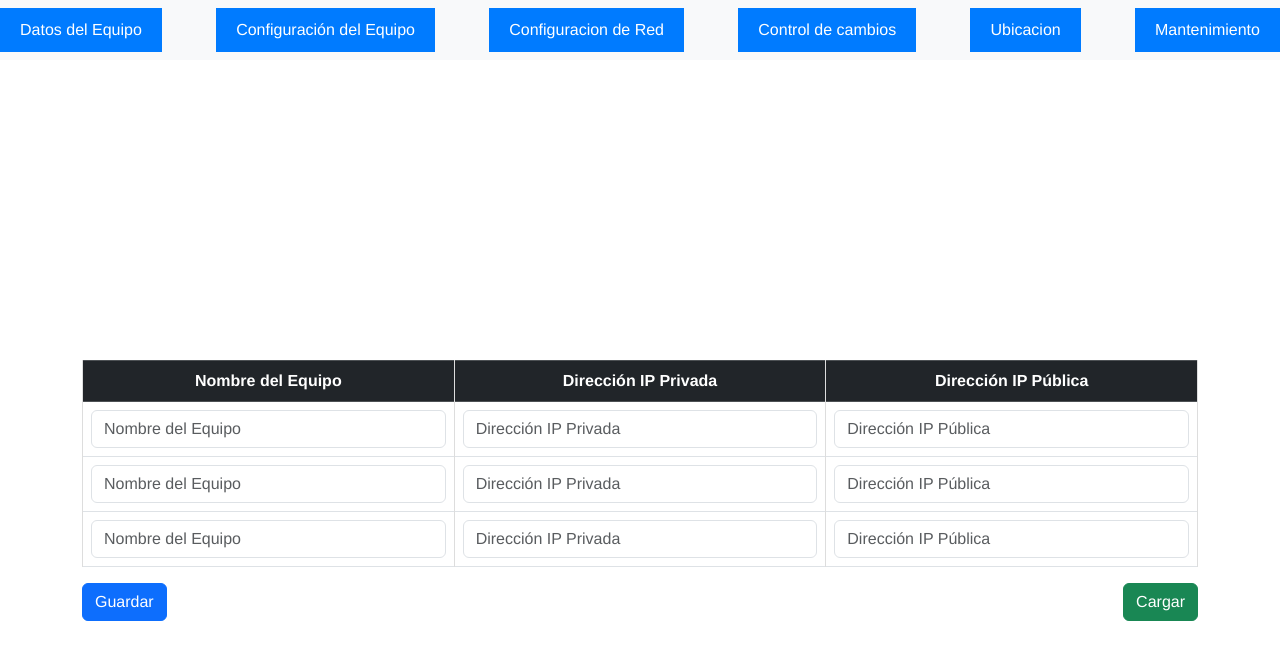
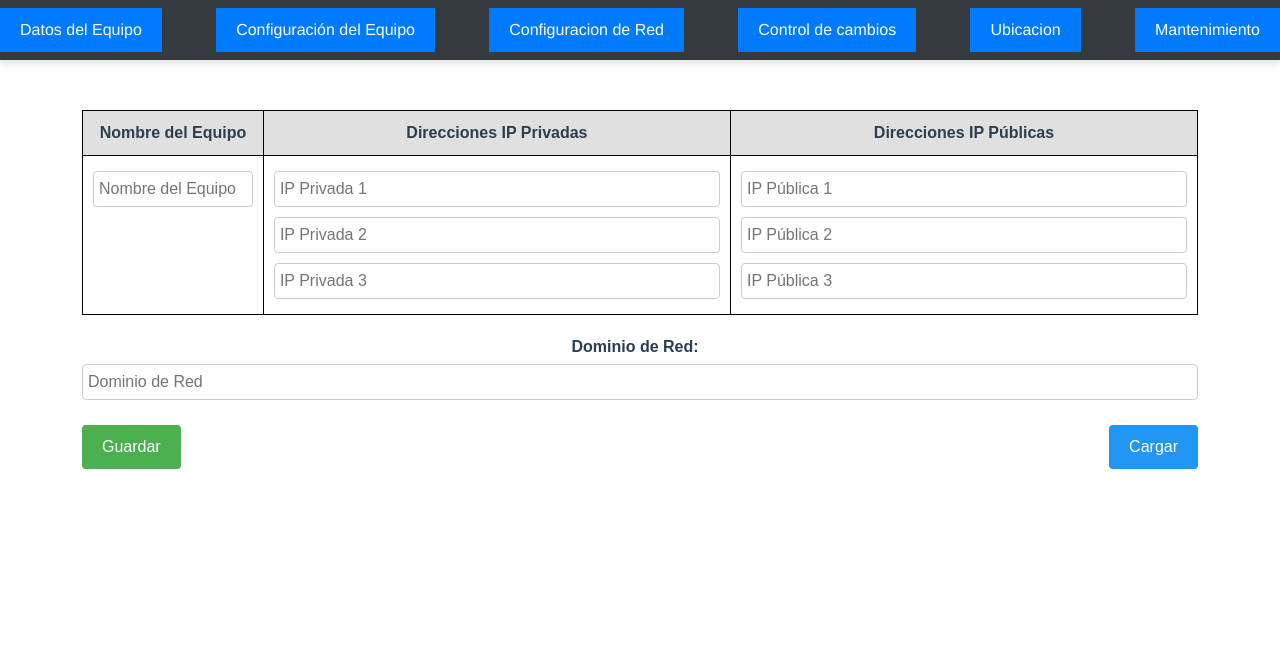
Before and after one commit to Yoha22/Desarrollo-Web, a Vue app in the folder proyecto_gestion/programa/: page /red in a window 1280 px wide. Shown: the top 660 px of the page. Built offline with nearby package versions, Linux system fonts and the light colour scheme.

Commit message:
subiendo configuraciones finales

```diff
--- a/proyecto_gestion/programa/src/App.vue
+++ b/proyecto_gestion/programa/src/App.vue
@@ -43,32 +43,42 @@ export default {
   font-family: Avenir, Helvetica, Arial, sans-serif;
   -webkit-font-smoothing: antialiased;
   -moz-osx-font-smoothing: grayscale;
-  display: absolute;
   text-align: center;
   color: #2c3e50;
 }
 
 #componente {
-  margin-top: 300px;
+  margin-top: 50px;
 }
 
 .navbar {
-  display: absolute;
-  justify-content: space-around;
-  background-color: #f8f9fa;
-  padding: 10px;
+  display: flex;
+  justify-content: center;
+  align-items: center;
+  background-color: #343a40; /* Fondo oscuro */
+  padding: 15px;
+  box-shadow: 0 4px 6px rgba(0, 0, 0, 0.1); /* Sombra para darle profundidad */
 }
 
 button {
   padding: 10px 20px;
   cursor: pointer;
   border: none;
-  background-color: #007bff;
+  background-color: #007bff; /* Azul primario */
   color: white;
   border-radius: 5px;
+  margin: 0 10px; /* Espaciado entre botones */
+  font-size: 16px;
+  transition: background-color 0.3s ease, transform 0.2s ease;
 }
 
 button:hover {
-  background-color: #0056b3;
+  background-color: #0056b3; /* Azul más oscuro al pasar el mouse */
+  transform: scale(1.05); /* Efecto de zoom */
+}
+
+button:active {
+  transform: scale(1); /* Elimina el zoom al hacer clic */
+  background-color: #003d80; /* Azul aún más oscuro al hacer clic */
 }
 </style>
--- a/proyecto_gestion/programa/src/components/ConfiguracionDeEquipo.vue
+++ b/proyecto_gestion/programa/src/components/ConfiguracionDeEquipo.vue
@@ -1,62 +1,120 @@
 <template>
     <div class="container border p-4">
+      <!-- Configuración del Equipo -->
+      <h5 class="mb-4">Configuración del Equipo</h5>
 
       <div class="row mb-3">
         <div class="col-6">
           <label class="form-label">Virtual:</label>
-                <input type="text" class="form-control form-control-sm" v-model="formConfig.virtual" />
+          <input
+            type="text"
+            class="form-control form-control-sm"
+            v-model="formConfig.virtual"
+          />
         </div>
         <div class="col-6">
           <label class="form-label">Físico:</label>
-                <input type="text" class="form-control form-control-sm" v-model="formConfig.fisico" />
+          <input
+            type="text"
+            class="form-control form-control-sm"
+            v-model="formConfig.fisico"
+          />
         </div>
       </div>
 
       <div class="row mb-3">
         <div class="col-6">
           <label class="form-label">Producción:</label>
-                <input type="text" class="form-control form-control-sm" v-model="formConfig.produccion" />
+          <input
+            type="text"
+            class="form-control form-control-sm"
+            v-model="formConfig.produccion"
+          />
         </div>
         <div class="col-6">
           <label class="form-label">Desarrollo:</label>
-                <input type="text" class="form-control form-control-sm" v-model="formConfig.desarrollo" />
+          <input
+            type="text"
+            class="form-control form-control-sm"
+            v-model="formConfig.desarrollo"
+          />
         </div>
       </div>
 
       <div class="row mb-3">
         <div class="col-4">
           <label class="form-label">Procesador:</label>
-                <input type="text" class="form-control form-control-sm" v-model="formConfig.procesador" />
+          <input
+            type="text"
+            class="form-control form-control-sm"
+            v-model="formConfig.procesador"
+          />
         </div>
         <div class="col-4">
           <label class="form-label">Velocidad:</label>
-                <input type="text" class="form-control form-control-sm" v-model="formConfig.velocidad" />
+          <input
+            type="text"
+            class="form-control form-control-sm"
+            v-model="formConfig.velocidad"
+          />
         </div>
         <div class="col-4">
           <label class="form-label">Cantidad:</label>
-                <input type="number" class="form-control form-control-sm" v-model="formConfig.cantidadProcesador" />
+          <input
+            type="number"
+            class="form-control form-control-sm"
+            v-model="formConfig.cantidadProcesador"
+          />
         </div>
       </div>
 
       <div class="row mb-3">
         <div class="col-12">
           <label class="form-label">Memoria RAM:</label>
-                <input type="text" class="form-control form-control-sm" v-model="formConfig.memoriaRam" />
+          <input
+            type="text"
+            class="form-control form-control-sm"
+            v-model="formConfig.memoriaRam"
+          />
         </div>
       </div>
 
       <div class="row mb-3">
         <div class="col-4">
           <label class="form-label">Cantidad:</label>
-                <input type="number" class="form-control form-control-sm" v-model="formConfig.cantidadDisco" />
+          <input
+            type="number"
+            class="form-control form-control-sm"
+            v-model="formConfig.cantidadDisco"
+          />
         </div>
         <div class="col-4">
           <label class="form-label">Capacidad:</label>
-                <input type="text" class="form-control form-control-sm" v-model="formConfig.capacidadDisco" />
+          <input
+            type="text"
+            class="form-control form-control-sm"
+            v-model="formConfig.capacidadDisco"
+          />
         </div>
         <div class="col-4">
           <label class="form-label">Tipo de servicio:</label>
-                <input type="text" class="form-control form-control-sm" v-model="formConfig.tipoServicio" />
+          <input
+            type="text"
+            class="form-control form-control-sm"
+            v-model="formConfig.tipoServicio"
+          />
+        </div>
+      </div>
+
+      <!-- Botones para gestionar la configuración -->
+      <div class="row mt-4">
+        <div class="col-12 text-end">
+          <button class="btn btn-primary me-2" @click="guardarConfiguracion">
+            Guardar
+          </button>
+          <button class="btn btn-danger" @click="eliminarConfiguracion">
+            Eliminar
+          </button>
         </div>
       </div>
     </div>
@@ -81,7 +139,42 @@ export default {
           tipoServicio: "",
         },
       };
+    },
+    created() {
+      // Cargar datos guardados desde localStorage
+      const savedConfig = localStorage.getItem("configuracionEquipo");
+      if (savedConfig) {
+        this.formConfig = JSON.parse(savedConfig);
       }
+    },
+    methods: {
+      guardarConfiguracion() {
+        // Guardar datos en localStorage
+        localStorage.setItem(
+          "configuracionEquipo",
+          JSON.stringify(this.formConfig)
+        );
+        alert("Configuración guardada correctamente.");
+      },
+      eliminarConfiguracion() {
+        // Eliminar datos de localStorage
+        localStorage.removeItem("configuracionEquipo");
+        this.formConfig = {
+          virtual: "",
+          fisico: "",
+          produccion: "",
+          desarrollo: "",
+          procesador: "",
+          velocidad: "",
+          cantidadProcesador: 0,
+          memoriaRam: "",
+          cantidadDisco: 0,
+          capacidadDisco: "",
+          tipoServicio: "",
+        };
+        alert("Configuración eliminada correctamente.");
+      },
+    },
   };
   </script>
 
--- a/proyecto_gestion/programa/src/components/ConfiguracionDeRed.vue
+++ b/proyecto_gestion/programa/src/components/ConfiguracionDeRed.vue
@@ -1,27 +1,77 @@
 <template>
-    <div class="container mt-4">
-        <table class="table table-bordered table-hover">
-            <thead class="table-dark">
+    <div class="container">
+        <table class="custom-table">
+            <thead>
                 <tr>
                     <th>Nombre del Equipo</th>
-                    <th>Dirección IP Privada</th>
-                    <th>Dirección IP Pública</th>
+                    <th>Direcciones IP Privadas</th>
+                    <th>Direcciones IP Públicas</th>
                 </tr>
             </thead>
             <tbody>
-                <tr v-for="(entrada, index) in configuraciones" :key="index">
-                    <td><input class="form-control" v-model="entrada.nombreEquipo" placeholder="Nombre del Equipo" />
+                <tr>
+                    <!-- Nombre del Equipo -->
+                    <td>
+                        <input
+                            class="input-cell"
+                            v-model="configuracion.nombreEquipo"
+                            placeholder="Nombre del Equipo"
+                        />
                     </td>
-                    <td><input class="form-control" v-model="entrada.ipPrivada" placeholder="Dirección IP Privada" />
+
+                    <!-- Direcciones IP Privadas -->
+                    <td>
+                        <input
+                            class="input-cell"
+                            v-model="configuracion.ipPrivada1"
+                            placeholder="IP Privada 1"
+                        />
+                        <input
+                            class="input-cell"
+                            v-model="configuracion.ipPrivada2"
+                            placeholder="IP Privada 2"
+                        />
+                        <input
+                            class="input-cell"
+                            v-model="configuracion.ipPrivada3"
+                            placeholder="IP Privada 3"
+                        />
                     </td>
-                    <td><input class="form-control" v-model="entrada.ipPublica" placeholder="Dirección IP Pública" />
+
+                    <!-- Direcciones IP Públicas -->
+                    <td>
+                        <input
+                            class="input-cell"
+                            v-model="configuracion.ipPublica1"
+                            placeholder="IP Pública 1"
+                        />
+                        <input
+                            class="input-cell"
+                            v-model="configuracion.ipPublica2"
+                            placeholder="IP Pública 2"
+                        />
+                        <input
+                            class="input-cell"
+                            v-model="configuracion.ipPublica3"
+                            placeholder="IP Pública 3"
+                        />
                     </td>
                 </tr>
             </tbody>
         </table>
-        <div class="d-flex justify-content-between mt-3">
-            <button class="btn btn-primary" @click="guardarConfiguracion">Guardar</button>
-            <button class="btn btn-success" @click="cargarConfiguracion">Cargar</button>
+        <!-- Dominio de Red -->
+        <div class="dominio-red">
+            <label for="dominio-red">Dominio de Red:</label>
+            <input
+                id="dominio-red"
+                class="input-cell"
+                v-model="configuracion.dominioRed"
+                placeholder="Dominio de Red"
+            />
+        </div>
+        <div class="actions">
+            <button class="btn-guardar" @click="guardarConfiguracion">Guardar</button>
+            <button class="btn-cargar" @click="cargarConfiguracion">Cargar</button>
         </div>
     </div>
 </template>
@@ -30,34 +80,111 @@
 export default {
     data() {
         return {
-            configuraciones: [
-                { nombreEquipo: '', ipPrivada: '', ipPublica: '' },
-                { nombreEquipo: '', ipPrivada: '', ipPublica: '' },
-                { nombreEquipo: '', ipPrivada: '', ipPublica: '' },
-            ],
+            configuracion: {
+                nombreEquipo: '',
+                ipPrivada1: '',
+                ipPrivada2: '',
+                ipPrivada3: '',
+                ipPublica1: '',
+                ipPublica2: '',
+                ipPublica3: '',
+                dominioRed: ''
+            }
         };
     },
     methods: {
         guardarConfiguracion() {
-            localStorage.setItem('configuracionRed', JSON.stringify(this.configuraciones));
+            localStorage.setItem('configuracionEquipo', JSON.stringify(this.configuracion));
             alert('Configuración guardada en localStorage');
         },
         cargarConfiguracion() {
-            const datosGuardados = localStorage.getItem('configuracionRed');
+            const datosGuardados = localStorage.getItem('configuracionEquipo');
             if (datosGuardados) {
-                this.configuraciones = JSON.parse(datosGuardados);
+                this.configuracion = JSON.parse(datosGuardados);
                 alert('Configuración cargada desde localStorage');
             } else {
                 alert('No hay datos guardados en localStorage');
             }
-        },
-    },
+        }
+    }
 };
 </script>
 
 <style scoped>
-.table th,
-.table td {
+/* Contenedor principal */
+.container {
+    margin: 20px auto;
+    width: 90%;
+    font-family: Arial, sans-serif;
+}
+
+/* Tabla */
+.custom-table {
+    width: 100%;
+    border-collapse: collapse;
+    margin-bottom: 20px;
+}
+
+.custom-table th,
+.custom-table td {
+    border: 1px solid black;
+    text-align: left;
+    padding: 10px;
+    vertical-align: top;
+}
+
+.custom-table thead th {
+    background-color: #e0e0e0;
+    font-weight: bold;
     text-align: center;
 }
+
+/* Celdas de entrada */
+.input-cell {
+    width: 100%;
+    margin: 5px 0;
+    padding: 5px;
+    box-sizing: border-box;
+    border: 1px solid #ccc;
+    border-radius: 4px;
+}
+
+/* Sección del dominio de red */
+.dominio-red {
+    margin-top: 20px;
+}
+
+.dominio-red label {
+    font-weight: bold;
+    margin-right: 10px;
+}
+
+/* Botones */
+.actions {
+    display: flex;
+    justify-content: space-between;
+    margin-top: 20px;
+}
+
+.btn-guardar,
+.btn-cargar {
+    background-color: #4CAF50;
+    color: white;
+    border: none;
+    padding: 10px 20px;
+    border-radius: 4px;
+    cursor: pointer;
+}
+
+.btn-guardar:hover {
+    background-color: #45a049;
+}
+
+.btn-cargar {
+    background-color: #2196F3;
+}
+
+.btn-cargar:hover {
+    background-color: #0b7dda;
+}
 </style>
--- a/proyecto_gestion/programa/src/components/DatosEquipo.vue
+++ b/proyecto_gestion/programa/src/components/DatosEquipo.vue
@@ -91,8 +91,8 @@
           <button class="btn btn-primary me-2" @click="guardarDatos">
             Guardar
           </button>
-          <button class="btn btn-secondary" @click="limpiarDatos">
-            Limpiar
+          <button class="btn btn-danger" @click="limpiarDatos">
+            Eliminar
           </button>
         </div>
       </div>
--- a/proyecto_gestion/programa/src/components/MantenimientosTabla.vue
+++ b/proyecto_gestion/programa/src/components/MantenimientosTabla.vue
@@ -3,8 +3,8 @@
     <h2>Registro de Mantenimiento</h2>
     <!-- Listado de tablas -->
     <div v-for="(registro, index) in registros" :key="index" class="tabla-registro">
-      <table>
-        <thead>
+      <table class="table table-bordered">
+        <thead class="table-dark">
           <tr>
             <th>Preventivo</th>
             <th>Correctivo</th>
@@ -32,11 +32,12 @@
               <input
                 v-model="registro.realizo"
                 type="text"
+                class="form-control"
                 placeholder="Interno/Contratista"
               />
             </td>
             <td>
-              <input v-model="registro.fecha" type="date" />
+              <input v-model="registro.fecha" type="date" class="form-control" />
             </td>
           </tr>
         </tbody>
@@ -46,16 +47,17 @@
         <h3>Observaciones</h3>
         <textarea
           v-model="registro.observaciones"
+          class="form-control"
           placeholder="Escribe tus observaciones aquí..."
         ></textarea>
       </div>
       <!-- Botón para eliminar la tabla -->
-      <button class="btn-eliminar" @click="eliminarRegistro(index)">
+      <button class="btn btn-danger btn-sm mt-2" @click="eliminarRegistro(index)">
         Eliminar Registro
       </button>
     </div>
     <!-- Botón para agregar un nuevo registro -->
-    <button class="btn-agregar" @click="agregarRegistro">Agregar Registro</button>
+    <button class="btn btn-success mt-3" @click="agregarRegistro">Agregar Registro</button>
   </div>
 </template>
 
@@ -116,52 +118,7 @@ export default {
   padding: 10px;
 }
 
-table {
-  width: 100%;
-  border-collapse: collapse;
-  margin-bottom: 10px;
-}
-
-table th,
-table td {
-  border: 1px solid #ddd;
-  padding: 8px;
-  text-align: center;
-}
-
-table th {
-  background-color: #f4f4f4;
-}
-
 textarea {
-  width: 100%;
-  height: 60px;
   resize: none;
-  border: 1px solid #ddd;
-  padding: 8px;
-}
-
-.btn-agregar,
-.btn-eliminar {
-  display: inline-block;
-  margin-top: 10px;
-  padding: 10px 15px;
-  background-color: #007bff;
-  color: white;
-  border: none;
-  border-radius: 5px;
-  cursor: pointer;
-}
-
-.btn-eliminar {
-  background-color: #dc3545;
-}
-
-.btn-agregar:hover {
-  background-color: #0056b3;
-}
-
-.btn-eliminar:hover {
-  background-color: #c82333;
 }
 </style>
```
Lines whose indentation alone changed are shown as unchanged.
